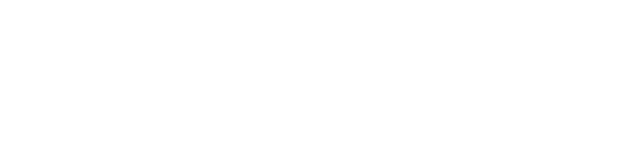
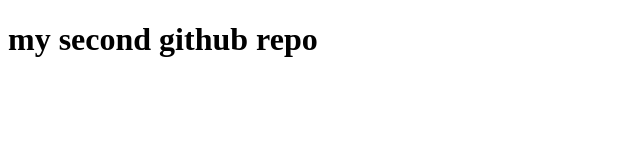
Before and after one commit to Supriya-debnath/my-second-repo, a plain HTML site: page index.html in a window 1280 px wide. Shown: the whole page, without its empty margins (0-640 px from the left). Drawn offline with Linux system fonts and the light colour scheme.

Commit message:
added title

```diff
--- a/index.html
+++ b/index.html
@@ -7,6 +7,6 @@
     <title>my second Github repo</title>
 </head>
 <body>
-
+    <h1>my second github repo </h1>
 </body>
 </html>
```
